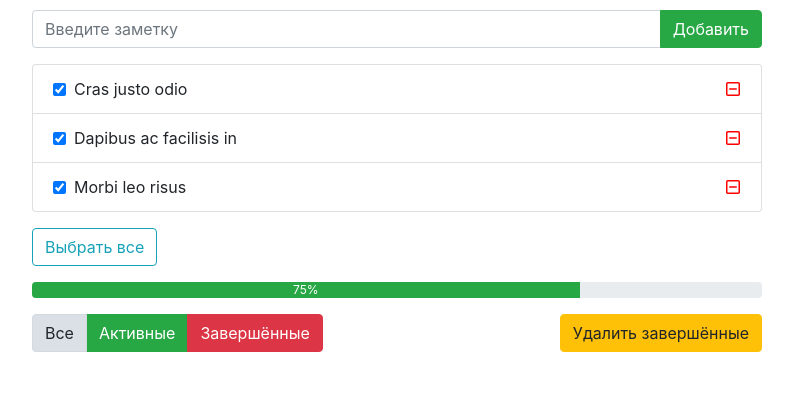
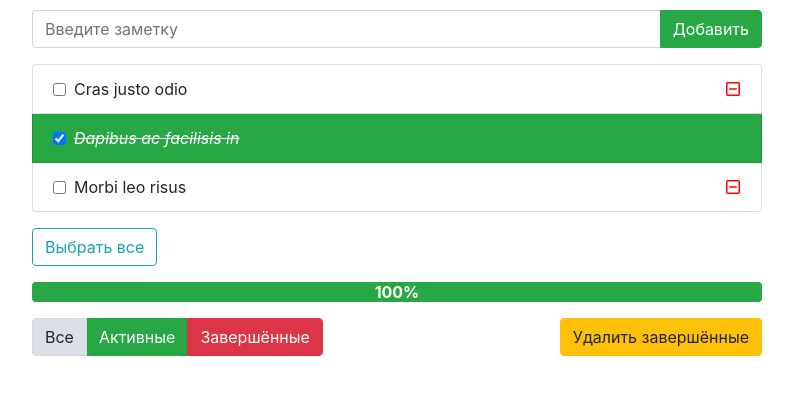
Before and after one commit to emoface1337/VanillaJS-Todo-App, a website: page index.html in a window 1280 px wide. Shown: the part 110-504 px from the top of the page, without its empty margins (243-1036 px from the left). Drawn offline with Linux system fonts and the light colour scheme.

Commit message:
some refactoring & beautify

```diff
--- a/index.html
+++ b/index.html
@@ -15,20 +15,20 @@
                     <div class="input-group mt-3 mb-3">
                         <input type="text" class="form-control" placeholder="Введите заметку">
                         <div class="input-group-append">
-                            <button class="btn btn-success" type="button">Добавить</button>
+                            <button class="btn btn-success button__add" type="button">Добавить</button>
                         </div>
                     </div>
                     <ul class="list-group">
                         <li class="list-group-item d-flex justify-content-between align-items-center">
                             <div class="item__left d-flex align-items-center justify-content-center">
-                                <input type="checkbox" class="item__checkbox" checked>
+                                <input type="checkbox" class="item__checkbox">
                                 <div class="item__text ml-2">Cras justo odio</div>
                             </div>
                             <span class="item__remove"><svg xmlns="http://www.w3.org/2000/svg" viewBox="0 0 16 16"
                                                             width="16" height="16"><path fill-rule="evenodd"
                                                                                          d="M2.75 2.5h10.5a.25.25 0 01.25.25v10.5a.25.25 0 01-.25.25H2.75a.25.25 0 01-.25-.25V2.75a.25.25 0 01.25-.25zM13.25 1H2.75A1.75 1.75 0 001 2.75v10.5c0 .966.784 1.75 1.75 1.75h10.5A1.75 1.75 0 0015 13.25V2.75A1.75 1.75 0 0013.25 1zm-2 7.75a.75.75 0 000-1.5h-6.5a.75.75 0 000 1.5h6.5z"></path></svg></span>
                         </li>
-                        <li class="list-group-item d-flex justify-content-between align-items-center">
+                        <li class="list-group-item d-flex justify-content-between align-items-center done">
                             <div class="item__left d-flex align-items-center justify-content-center">
                                 <input type="checkbox" class="item__checkbox" checked>
                                 <div class="item__text ml-2">Dapibus ac facilisis in</div>
@@ -39,7 +39,7 @@
                         </li>
                         <li class="list-group-item d-flex justify-content-between align-items-center">
                             <div class="item__left d-flex align-items-center justify-content-center">
-                                <input type="checkbox" class="item__checkbox" checked>
+                                <input type="checkbox" class="item__checkbox">
                                 <div class="item__text ml-2">Morbi leo risus</div>
                             </div>
                             <span class="item__remove"><svg xmlns="http://www.w3.org/2000/svg" viewBox="0 0 16 16"
@@ -51,7 +51,7 @@
                         <button type="button" class="btn btn-outline-info additional__check-all">Выбрать все</button>
                     </div>
                     <div class="progress">
-                        <div class="progress-bar bg-success" role="progressbar" style="width: 75%;">75%</div>
+                        <div class="progress-bar bg-success" role="progressbar" style="width: 100%;">100%</div>
                     </div>
                     <div class="app__footer">
                         <div class="footer__buttons mt-3 d-flex justify-content-between">
--- a/sass/main.sass
+++ b/sass/main.sass
@@ -20,9 +20,19 @@
     > path
       fill: red
 
-.additional
-  &__count
-    height: 100%
+.progress
+  height: 20px
+  font-weight: bold
+  font-size: 16px
+
+.done
+  background-color: #28a745
+  color: white
+  text-decoration: line-through
+  font-style: italic
+
+  & svg
+    display: none
 
 h1, h2, h3, h4, h5, h6
   margin-bottom: 0
```
Also changed, not shown: css/style.min.css.
